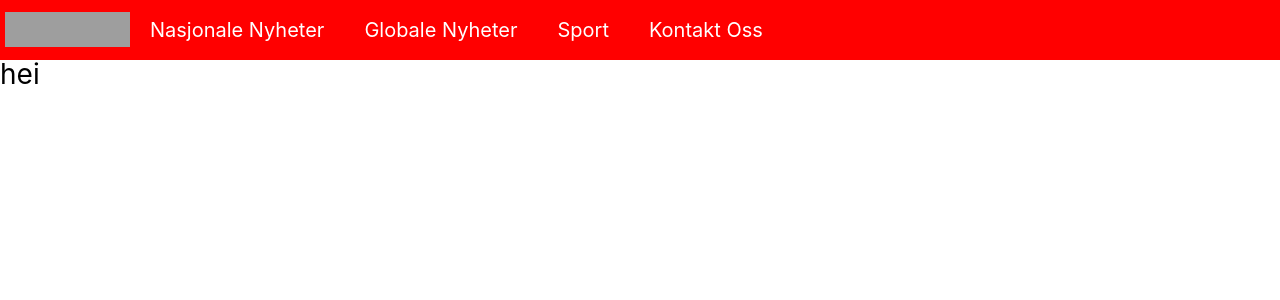
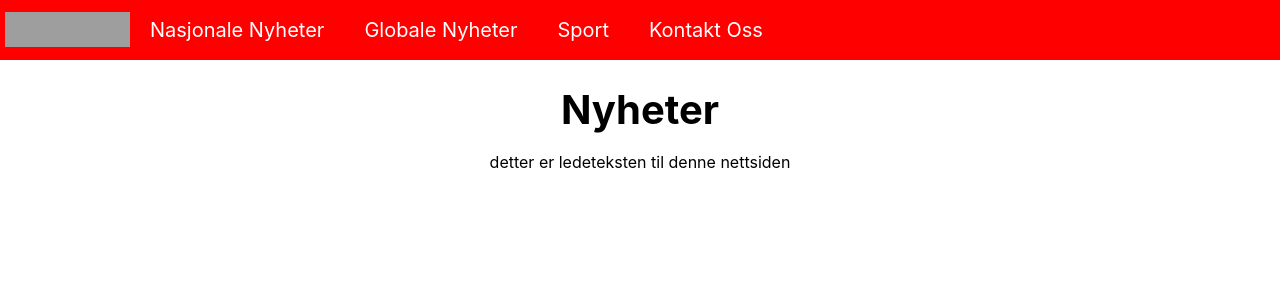
Before and after one commit to Hallelujah-stack/UIN-2-2021-EKSAMEN, a JavaScript app in the folder uin-base-setup/project/client/: page / in a window 1280 px wide. Shown: the top 300 px of the page. Built offline with nearby package versions, Linux system fonts and the light colour scheme; grey boxes are pictures that could not be loaded.

Commit message:
title og lead
title og lead komponent

```diff
--- a/uin-base-setup/project/client/src/components/Lead.js
+++ b/uin-base-setup/project/client/src/components/Lead.js
@@ -0,0 +1,13 @@
+import styled from "styled-components/macro";
+
+const StyledLead = styled.p`
+text-align: center;
+font size: 1.5rem;
+font weight: 250;
+line-height: 1.5;
+margin-bottom: 2rem;
+`;
+
+const Lead = ({lead}) => <StyledLead>{lead}</StyledLead>;
+
+export default Lead;
--- a/uin-base-setup/project/client/src/components/Title.js
+++ b/uin-base-setup/project/client/src/components/Title.js
@@ -0,0 +1,13 @@
+import styled from "styled-components/macro";
+
+const StyledH1 = styled.h1`
+text-align: center;
+font-size: 4rem;
+margin-top: 3rem;
+margin-bottom: 2rem;
+font-weight: 700;
+`;
+
+const Title = ({ title }) => <StyledH1>{title}</StyledH1>;
+
+export default Title;
--- a/uin-base-setup/project/client/src/pages/Forside.js
+++ b/uin-base-setup/project/client/src/pages/Forside.js
@@ -1,3 +1,11 @@
-const Forside = () => <h2>hei</h2>;
+import Lead from "../components/Lead";
+import Title from "../components/Title";
+
+const Forside = () => (
+    <container>
+    <Title title='Nyheter' />
+    <Lead lead="detter er ledeteksten til denne nettsiden" />
+    </container>
+);
 
 export default Forside;
```
